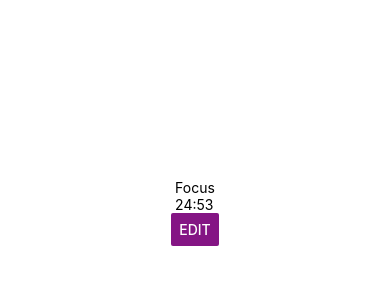
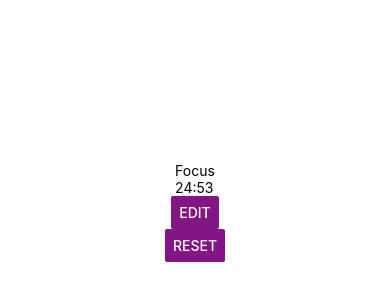
Before and after one commit to garfieldnate/cs50_react_native, a React Native app in the folder project1/: screen / in a window 390 px wide. Shown: the part 210-510 px from the top of the page. Built offline with nearby package versions, Linux system fonts and the light colour scheme.

Commit message:
working reset button

```diff
--- a/project1/timer-view.js
+++ b/project1/timer-view.js
@@ -1,5 +1,5 @@
 import React from 'react'
-import { Button, StyleSheet, Text, View } from 'react-native';
+import { Button, StyleSheet, Text, View, Row } from 'react-native';
 import PropTypes from 'prop-types'
 
 export default class TimerView extends React.Component{
@@ -28,6 +28,12 @@ export default class TimerView extends React.Component{
           color="#841584"
           onPress={this.props.onEditPress}
         />
+        <Button
+          title="Reset"
+          accessibilityLabel="Start the next work period"
+          color="#841584"
+          onPress={this.reset}
+        />
       </View>
     )
   }
@@ -54,8 +60,8 @@ export default class TimerView extends React.Component{
       this.setState((prevState, props) => {
         return {
           ...this.state,
-          'isWork': !this.state.isWork,
-          'timeLeft': timeLeft
+          isWork: !this.state.isWork,
+          timeLeft: timeLeft
         }
       })
   }
@@ -64,7 +70,7 @@ export default class TimerView extends React.Component{
     this.setState((prevState, props) => {
       return {
         ...this.state,
-        'timeLeft': this.state.timeLeft - 1
+        timeLeft: this.state.timeLeft - 1
       }
     })
   }
@@ -82,6 +88,10 @@ export default class TimerView extends React.Component{
     const remainderSeconds = seconds - minutes * 60
     return minutes + ":" + this.formatSeconds(remainderSeconds)
   }
+
+  reset = () => {
+    this.setState({isWork: true, timeLeft: this.props.secondsPerWork})
+  }
 }
 
 const styles = StyleSheet.create({
```
